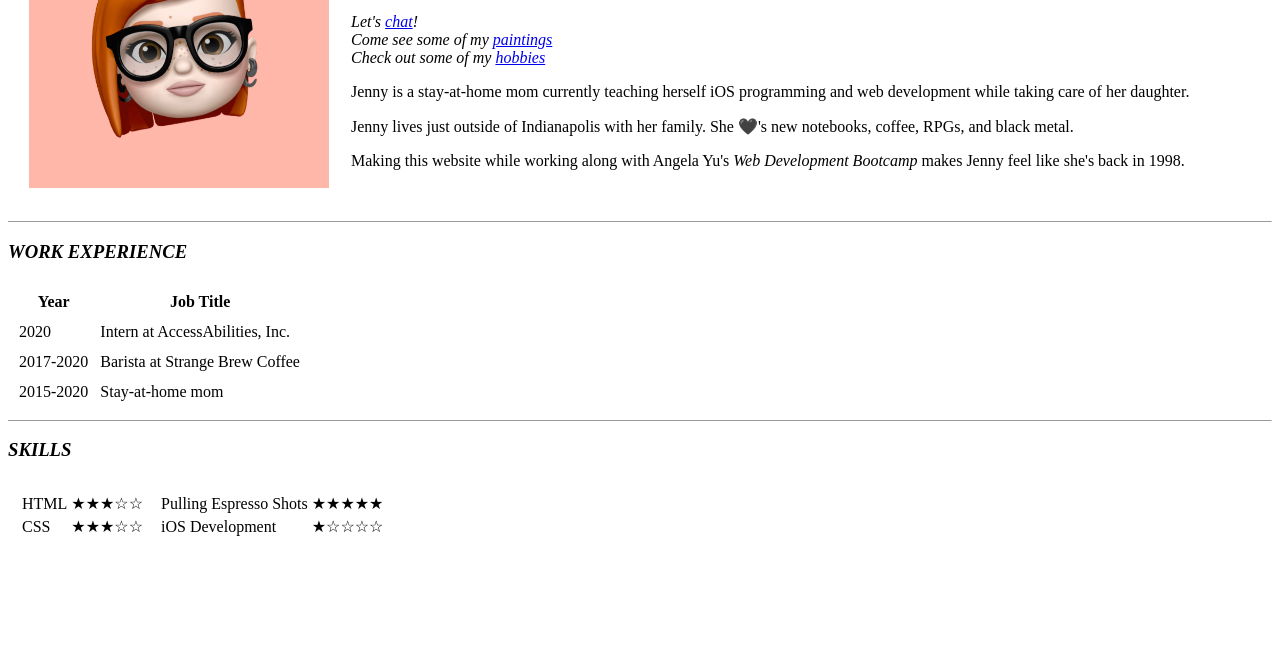
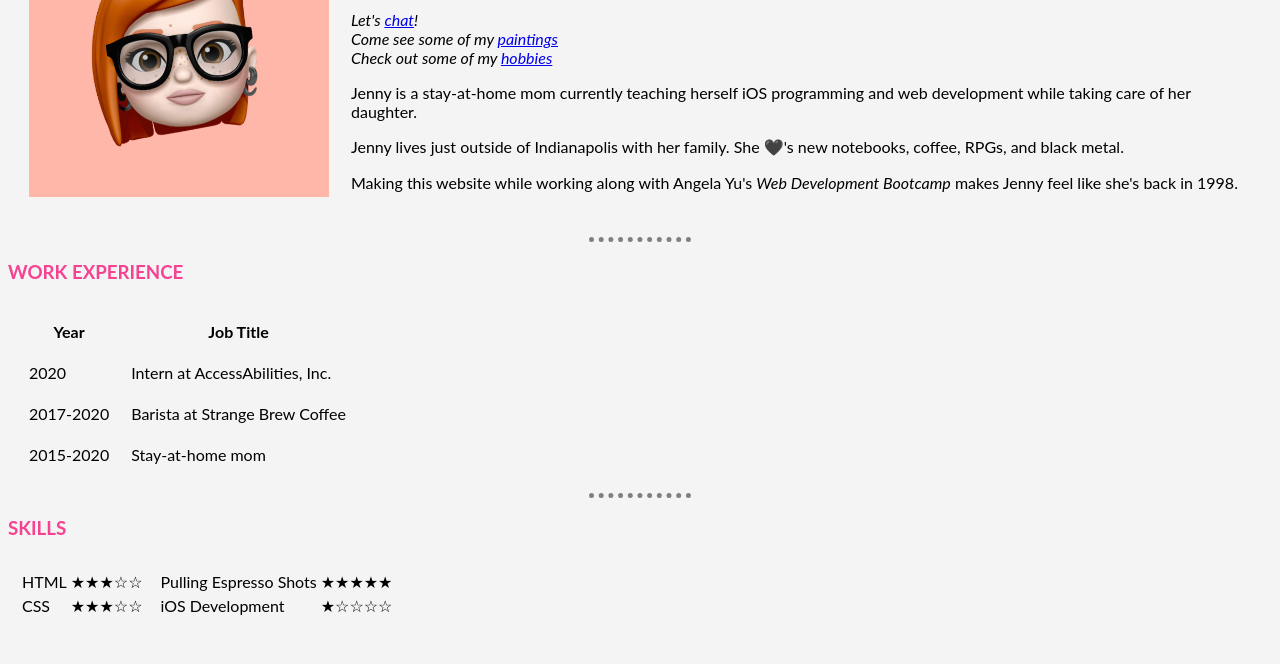
Before and after one commit to maudlinmandrake/cv, a plain HTML site: page index.html in a window 1280 px wide. Shown: the part 136-800 px from the top of the page. Drawn offline with Linux system fonts and the light colour scheme.

Commit message:
Applied CSS
Section 4 of Angela Yu's web dev bootcamp: applying CSS. Review of inline, internal, and external; syntax

```diff
--- /dev/null
+++ b/css/styles.css
@@ -0,0 +1,24 @@
+body {
+
+  background-color: #f4f4f4;
+  font-family: Lato;
+}
+
+hr {
+
+  height: 0px;
+  width: 8%;
+  border-style: dotted none none none;
+  border-color: grey;
+  border-width: 5px;
+}
+
+h1 {
+
+  color: #0a97b0;
+
+}
+
+h3 {
+  color: #f54291;
+}
--- a/index.html
+++ b/index.html
@@ -1,30 +1,34 @@
 <!DOCTYPE html>
-<html lang="en" dir="ltr">
+<html>
 
   <head>
+
     <meta charset="utf-8">
-  <title>♡ Jenny's HYPERTEXT Playground ♡</title>
+    <title>Jenny Mikac</title>
+    <link rel="stylesheet" href="css/styles.css">
   </head>
+
 <body>
-
   <table cellspacing="20">
     <tr>
-      <td><img src="assets/jennyProfile.jpg" alt="Cartoon avatar of Jenny" width="300px"/></td>
-      <td><h1>Jenny Mikac</h1>
+      <td><img src="assets/jennyProfile.jpg" alt="Cartoon avatar of Jenny" width="300px" /></td>
+      <td>
+        <h1>Jenny Mikac</h1>
         <p><em>STUDENT WEB DEVELOPER</em></p>
         <p><em>Let's <a href="contact.html">chat</a>!</em><br />
           <em>Come see some of my <a href="http://www.instagram.com/ykantjennypaint.jpg">paintings</a></em><br />
           <em>Check out some of my <a href="hobbies.html">hobbies</a></em></p>
         <p>Jenny is a stay-at-home mom currently teaching herself iOS programming and web development while taking care of her daughter.</p>
         <p>Jenny lives just outside of Indianapolis with her family. She 🖤's new notebooks, coffee, RPGs, and black metal.</p>
-      <p>Making this website while working along with Angela Yu's <em>Web Development Bootcamp</em> makes Jenny feel like she's back in 1998.</p></td>
+        <p>Making this website while working along with Angela Yu's <em>Web Development Bootcamp</em> makes Jenny feel like she's back in 1998.</p>
+      </td>
     </tr>
   </table>
 
-  <hr size="1" />
+  <hr>
 
-  <h3><em>WORK EXPERIENCE</em></h3>
-  <table cellspacing="10">
+  <h3>WORK EXPERIENCE</h3>
+  <table cellspacing="20">
     <!-- TABLE HEADER -->
     <thead>
       <tr>
@@ -51,9 +55,9 @@
 
   </table>
 
-  <hr size="1" />
+  <hr>
 
-  <h3><em>SKILLS</em></h3>
+  <h3>SKILLS</h3>
   <table cellspacing="10">
     <tr>
 
```
Also changed, not shown: contact.html (+1 -0 lines), hobbies.html (+1 -0 lines). Lines whose indentation alone changed are shown as unchanged.
